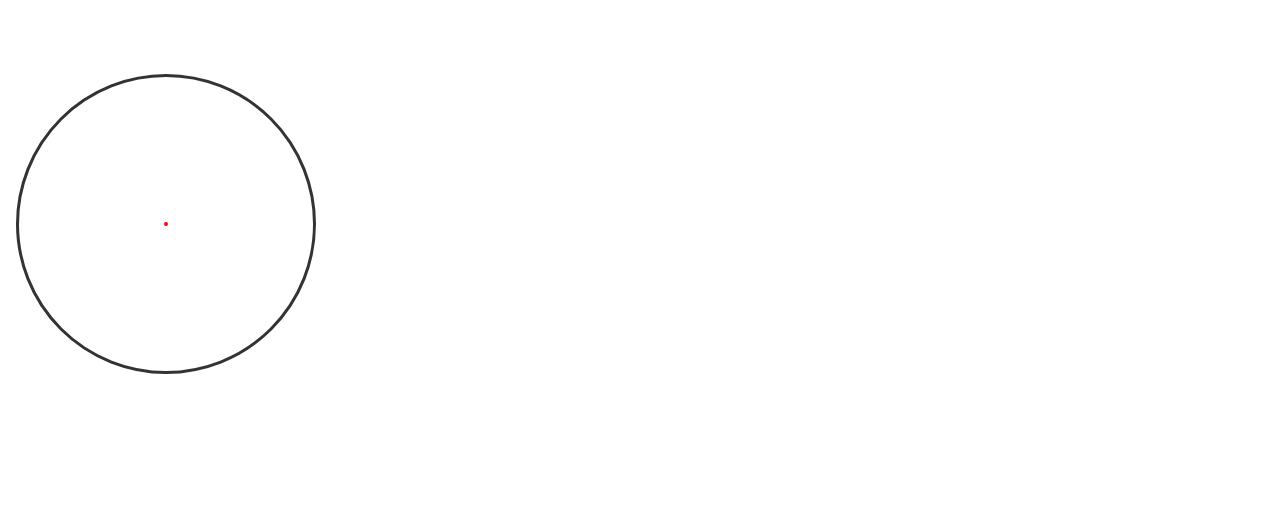
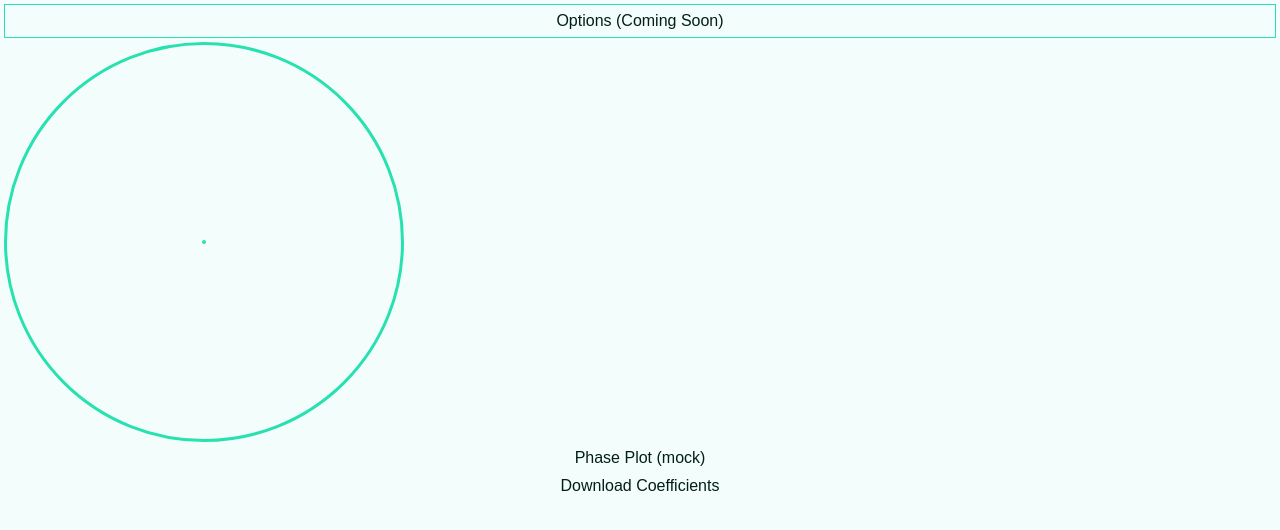
Before and after one commit to Selim-Sheta/AllPass-Designer, a React (Vite) app: page / in a window 1280 px wide. Shown: the top 530 px of the page. Built offline with nearby package versions, Linux system fonts and the light colour scheme.

Commit message:
Fixed dual interaction

```diff
--- a/src/App.jsx
+++ /dev/null
@@ -1,14 +0,0 @@
-// S. Sheta 2025
-import React from 'react';
-import FilterDesigner from './components/FilterDesigner';
-
-export default function App() {
-    return (
-        <div className="app-container flex flex-col gap-4 p-4">
-            <div className="options-panel border p-2">
-                <h2>Options (Coming Soon)</h2>
-            </div>
-            <FilterDesigner />
-        </div>
-    );
-}
--- a/src/Components/FilterDesigner.jsx
+++ b/src/Components/FilterDesigner.jsx
@@ -1,5 +1,4 @@
 // S. Sheta 2025
-// Main layout wrapper for the 3-pane view
 
 import React, { useState } from 'react';
 import UnitCircle from './UnitCircle';
@@ -12,15 +11,23 @@ let idCounter = 0;
 export default function FilterDesigner() {
     const [poles, setPoles] = useState([]);
     const [activeId, setActiveId] = useState(null);
+    const [unitRadius, setUnitRadius] = useState(null);
 
-  const addPole = (pos) => {
-    const newPole = { id: idCounter++, pos };
+    // HANDLERS FOR POLE MANAGEMENT
+    const addPole = (pixelPos) => {
+        if (unitRadius === null) return null;
+        const real = pixelPos.x / unitRadius;
+        const imag = -pixelPos.y / unitRadius;
+        const newPole = { id: idCounter++, pos: { real, imag } };
         setPoles((prev) => [...prev, newPole]);
+        return newPole.id;
     };
 
-  const updatePole = (id, pos) => {
+    const updatePole = (id, updates) => {
         setPoles((prev) =>
-      prev.map((p) => (p.id === id ? { ...p, pos } : p))
+            prev.map((p) =>
+                p.id === id ? { ...p, pos: { ...p.pos, ...updates } } : p
+            )
         );
     };
 
@@ -29,33 +36,49 @@ export default function FilterDesigner() {
         if (id === activeId) setActiveId(null);
     };
 
+    const startImmediateDrag = (id) => {
+        setActiveId(id);
+    };
+
     return (
-    <div className="filter-designer-container">
-      <div className="top-row">
-        <UnitCircle onAddPole={addPole}>
+        <div className="app-container">
+            <div className="options-panel">
+                <h2>Options (Coming Soon)</h2>
+            </div>
+            <div className="filter-design-panel">
+                <UnitCircle
+                    onAddPole={addPole}
+                    onStartImmediateDrag={startImmediateDrag}
+                    onResize={setUnitRadius}
+                >
                     {poles.map((p) => (
                         <PoleHandle
                             key={p.id}
                             id={p.id}
-              x={p.pos.x}
-              y={p.pos.y}
-              radius={135}
+                            x={p.pos.real * unitRadius}
+                            y={-p.pos.imag * unitRadius}
+                            radius={unitRadius}
                             isActive={activeId === p.id}
                             onDragStart={setActiveId}
-              onDrag={updatePole}
+                            onDrag={(id, pixelPos) => {
+                                const real = pixelPos.x / unitRadius;
+                                const imag = -pixelPos.y / unitRadius;
+                                updatePole(id, { real, imag });
+                            }}
                             onDragEnd={() => setActiveId(null)}
-              className="inner-circle"
+                            diameter={30}
                         />
                     ))}
                 </UnitCircle>
                 <PoleTable
                     poles={poles}
+                    onAddPole={addPole}
                     onEdit={updatePole}
                     onDelete={removePole}
                 />
             </div>
             <PhasePlot poles={poles} />
-      <button className="download-btn" onClick={() => {/* TBD */}}>
+            <button className="download-btn" onClick={() => {/* TBD */ }}>
                 Download Coefficients
             </button>
         </div>
--- a/src/Components/PoleTable.jsx
+++ b/src/Components/PoleTable.jsx
@@ -4,22 +4,50 @@
 import React from 'react';
 
 export default function PoleTable({ poles, onEdit, onDelete }) {
+
+    function onUserInput(poleId, real, imag) {
+        if (isNaN(real) || isNaN(imag)) {
+            real = 0;
+            imag = 0;
+        }
+
+        const mag = Math.sqrt(real * real + imag * imag);
+        if (mag >= 1) {
+            const scale = 0.9999 / mag; // just below 1
+            real *= scale;
+            imag *= scale;
+        }
+
+        onEdit(poleId, {
+            real: parseFloat(real.toFixed(2)),
+            imag: parseFloat(imag.toFixed(2))
+        });
+    }
+
     return (
-        <div className="pole-list">
-            <h3>Poles</h3>
-            <div className="pole-table-scrollable">
+        <div className="scrollable-table">
             {poles.map((p) => (
-                    <div key={p.id} className="pole-row">
+                <div key={p.id} className="table-row">
                     <span>ID: {p.id}</span>
                     <span>
                         Real:
                         <input
                             type="number"
                             step="0.01"
-                                value={p.pos.x}
+                            value={parseFloat(p.pos.real.toFixed(4))}
+                            min="-1"
+                            max="1"
                             onChange={(e) =>
-                                    onEdit(p.id, { x: parseFloat(e.target.value), y: p.pos.y })
+                                onUserInput(p.id, parseFloat(e.target.value), p.pos.imag)
                             }
+                            onBlur={(e) =>
+                                onUserInput(p.id, parseFloat(e.target.value), p.pos.imag)
+                            }
+                            onKeyDown={(e) => {
+                                if (e.key === 'Enter') {
+                                    onUserInput(p.id, parseFloat(e.target.value), p.pos.imag);
+                                }
+                            }}
                         />
                     </span>
                     <span>
@@ -27,16 +55,26 @@ export default function PoleTable({ poles, onEdit, onDelete }) {
                         <input
                             type="number"
                             step="0.01"
-                                value={-p.pos.y}
+                            value={parseFloat(p.pos.imag.toFixed(4))}
+                            min="-1"
+                            max="1"
                             onChange={(e) =>
-                                    onEdit(p.id, { x: p.pos.x, y: -parseFloat(e.target.value) })
+                                onUserInput(p.id, p.pos.real, parseFloat(e.target.value))
                             }
+                            onBlur={(e) =>
+                                onUserInput(p.id, p.pos.real, parseFloat(e.target.value))
+                            }
+                            onKeyDown={(e) => {
+                                if (e.key === 'Enter') {
+                                    onUserInput(p.id, p.pos.real, parseFloat(e.target.value));
+                                }
+                            }}
                         />
                     </span>
+
                     <button onClick={() => onDelete(p.id)}>X</button>
                 </div>
             ))}
         </div>
-        </div>
     );
 }
--- a/src/Components/UnitCircle.jsx
+++ b/src/Components/UnitCircle.jsx
@@ -1,41 +1,85 @@
+// S. Sheta 2025
 // Handles visual pole input and updates
-
-// S. Sheta 2025
 import React, { useRef, useEffect, useState } from 'react';
 
-export default function UnitCircle({
-    children,
-    onAddPole
-}) {
+export default function UnitCircle({children,onAddPole,onStartImmediateDrag,onResize})
+{
     const ref = useRef(null);
     const [radius, setRadius] = useState(0);
     const [center, setCenter] = useState({ x: 0, y: 0 });
+    const [mouseDownPos, setMouseDownPos] = useState(null);
+
+    // Add a pole at the clicked position
+    const addPole = (e) => {
+        const relX = e.clientX - center.x;
+        const relY = e.clientY - center.y;
+        const dist = Math.sqrt(relX * relX + relY * relY);
+        if (dist <= radius) {
+            onAddPole({ x: relX, y: relY });
+        }
+    }
+
+    // Set the radius and center of the unit circle
+    useEffect(() => {
+        if (!ref.current) return;
+
+        const updateDimensions = () => {
+            const rect = ref.current.getBoundingClientRect();
+            const newRadius = rect.width / 2;
+            setRadius(newRadius);
+            setCenter({
+                x: rect.left + newRadius,
+                y: rect.top + newRadius
+            });
+            if (typeof onResize === 'function') onResize(newRadius);
+        };
+
+        // Initial call
+        updateDimensions();
+
+        // Observe size changes
+        const observer = new ResizeObserver(updateDimensions);
+        observer.observe(ref.current);
+
+        return () => observer.disconnect();
+    }, []);
+
 
     useEffect(() => {
-        if (ref.current) {
-            const rect = ref.current.getBoundingClientRect();
-            setRadius(rect.width / 2);
-            setCenter({
-                x: rect.left + rect.width / 2,
-                y: rect.top + rect.height / 2
-            });
-        }
+        const observer = new ResizeObserver(([entry]) => {
+            const width = entry.contentRect.width;
+            setRadius(width / 2);  // local use
+            if (typeof onResize === 'function') onResize(width / 2); // report up
+        });
+
+        if (ref.current) observer.observe(ref.current);
+        return () => observer.disconnect();
     }, []);
 
-    const handleClick = (e) => {
+
+    const handleMouseDown = (e) => {
+        // Only respond to left-click
+        if (e.button !== 0) return;
+
+        // Ensure the click wasn't on a child pole
+        if (e.target.closest('.pole-handle')) return;
+
         const dx = e.clientX - center.x;
         const dy = e.clientY - center.y;
         const dist = Math.sqrt(dx * dx + dy * dy);
         if (dist <= radius) {
-            onAddPole({ x: dx, y: dy });
+            const newPos = { x: dx, y: dy };
+            const newId = onAddPole(newPos); // get new pole ID
+            onStartImmediateDrag(newId);
         }
     };
+
 
     return (
         <div
             ref={ref}
-            className="outer-circle"
-            onClick={handleClick}
+            className="unit-circle"
+            onMouseDown={handleMouseDown}
         >
             {children}
             <div className="origin-marker" />
--- a/src/global.css
+++ b/src/global.css
@@ -1,31 +1,21 @@
 @import "tailwindcss";
 
 :root {
-    --background: #ffffff;
-    --foreground: #171717;
-    --theme-color-1: #e6455d;
-    --theme-color-2: #844a52;
-    --theme-color-3: #b3d5ff;
-    --theme-color-4: #5289cc;
-    --theme-color-5: #e69045;
-}
-
-@theme inline {
-    --color-background: var(--background);
-    --color-foreground: var(--foreground);
-    --font-sans: var(--font-geist-sans);
-    --font-mono: var(--font-geist-mono);
+    --background: #f3fdfb;
+    --text: #041e18;
+    --primary: #28e1b0;
+    --secondary: #8090ed;
+    --accent: #8152e7;
 }
 
 body {
     background: var(--background);
-    color: var(--foreground);
+    color: var(--text);
     font-family: Arial, Helvetica, sans-serif;
 }
 
 * {
     user-select: none;
-    color: white;
 }
 
 p,
@@ -36,26 +26,56 @@ select,
     user-select: text;
 }
 
-.container {
+.app-container {
     width: 100%;
     height: 100%;
     display: flex;
+    flex-direction: column;
+    gap: 4px;
+    padding: 4px;
     justify-content: center;
     align-items: center;
 }
 
-.outer-circle {
-    width: 300px;
-    height: 300px;
-    border: 3px solid #333;
+.options-panel {
+    width: 100%;
+    display: flex;
+    flex-direction: row;
+    gap: 4px;
+    padding: 4px;
+    justify-content: center;
+    align-items: center;
+    border: 1px solid var(--primary);
+}
+
+.filter-design-panel {
+    display: flex;
+    flex-direction: row;
+    justify-content: space-between;
+    gap: 8px;
+    width: 100%;
+    height: 50vh;
+}
+
+.unit-circle {
+    height: 100%;
+    aspect-ratio: 1/1;
+    border: 3px solid var(--primary);
     border-radius: 50%;
     position: relative;
+    cursor: pointer;
 }
 
-.inner-circle {
+.scrollable-table {
+    width: 50%;
+    height: 100%;
+    overflow-y: auto;
+}
+
+.pole-handle{
     width: 30px;
     height: 30px;
-    background-color: #333;
+    background-color: var(--secondary);
     border-radius: 50%;
     position: absolute;
     top: 50%;
@@ -67,7 +87,7 @@ select,
 .origin-marker {
     width: 4px;
     height: 4px;
-    background-color: red;
+    background-color: var(--primary);
     border-radius: 50%;
     position: absolute;
     top: 50%;
@@ -76,19 +96,9 @@ select,
     pointer-events: none;
 }
 
-.interactive-plot {
-    display: flex;
-    gap: 20px;
-    align-items: center;
-    justify-content: center;
-}
 
-.pole-list {
-    font-family: sans-serif;
-    min-width: 200px;
-}
 
-.pole-row {
+.table-row {
     display: flex;
     justify-content: space-between;
     margin: 4px 0;
--- a/src/main.jsx
+++ b/src/main.jsx
@@ -1,11 +1,11 @@
 // S. Sheta 2025
 import { StrictMode } from 'react'
 import { createRoot } from 'react-dom/client'
+import FilterDesigner from './components/FilterDesigner';
 import './global.css'
-import App from './App.jsx'
 
 createRoot(document.getElementById('root')).render(
-  <StrictMode>
-    <App />
-  </StrictMode>,
+    <StrictMode>
+        <FilterDesigner />
+    </StrictMode>,
 )
```
Also changed, not shown: src/Components/PoleHandle.jsx (+3 -18 lines). Lines whose indentation alone changed are shown as unchanged.
